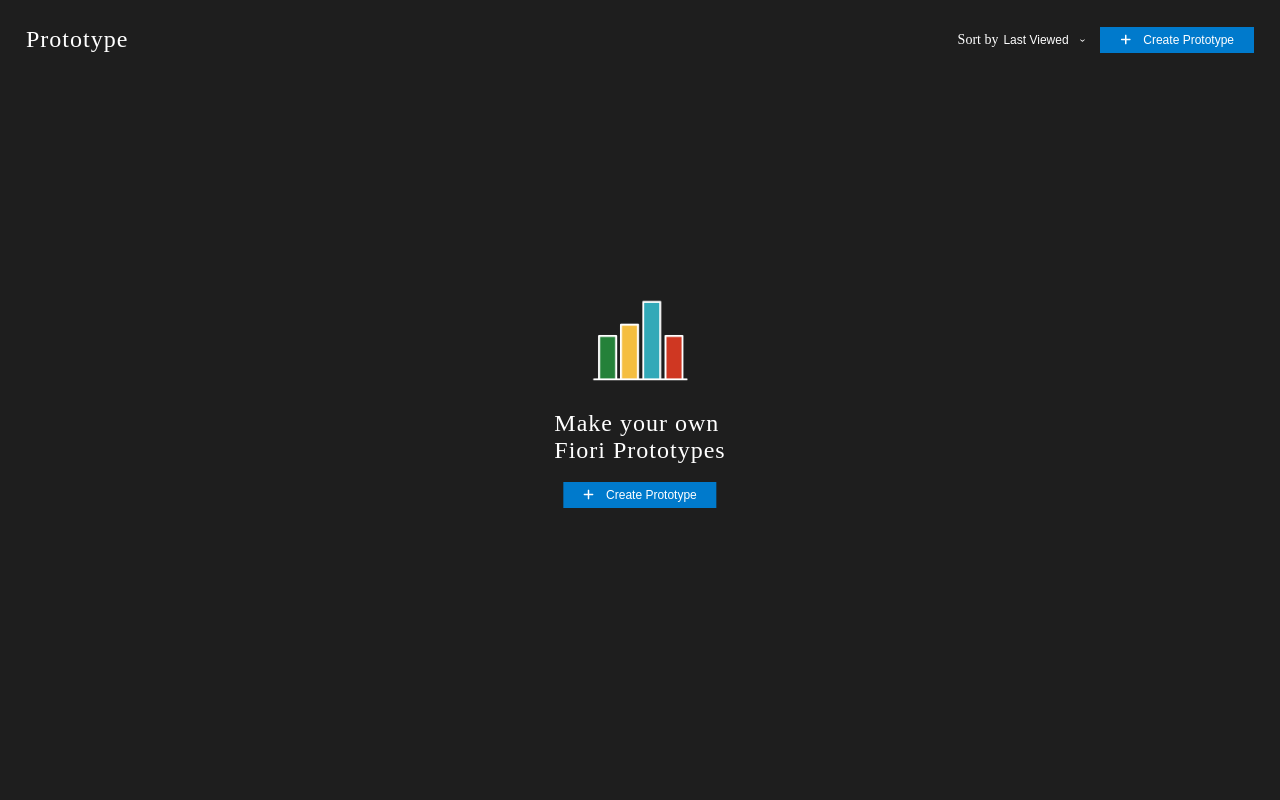
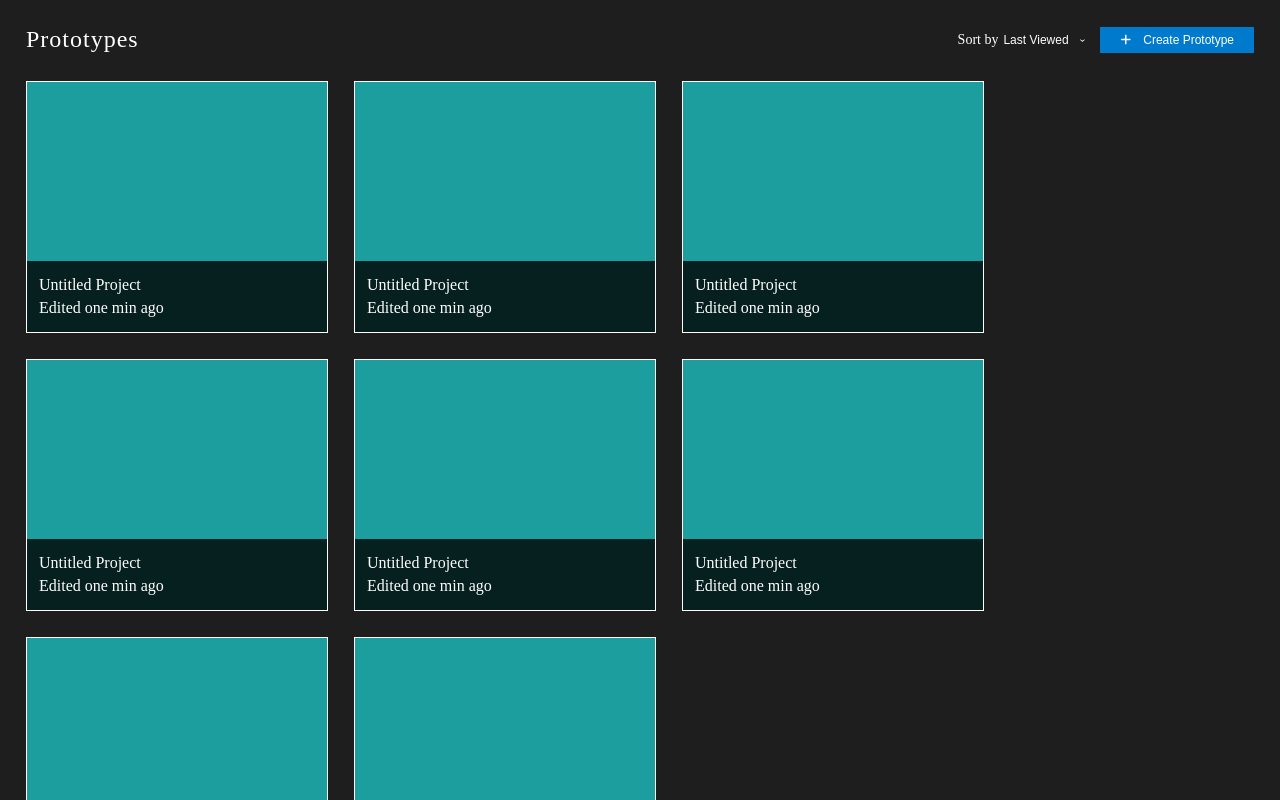
Before and after one commit to ghewadesumit/Javascript, a plain HTML site: page Prototype/Prototype Page/index.html in a window 1280 px wide. Drawn offline with Linux system fonts and the light colour scheme.

Commit message:
added cards to the page

```diff
--- a/Prototype/Prototype Page/index.html
+++ b/Prototype/Prototype Page/index.html
@@ -13,9 +13,9 @@
 </head>
 
 <body>
-    <d="protoctn-main">
+    <div class="protoctn-main">
         <div class="protoctn-header-container">
-            <header class="proto-header">Prototype</header>
+            <header class="proto-header">Prototypes</header>
             <div class="proto-header-btn-container">
                 <label class="sort-label">Sort by</label>
                 <div class="sort-selection-container">
@@ -33,7 +33,7 @@
             </div>
         </div>
         <div class="protoctn-content">
-            <div class="noitems-msg">
+            <!-- <div class="noitems-msg">
                 <div class="noitems-msg-content">
                     <img class="noitem-msg-img" src="barchart.png" />
                     <div class="noitem-msg-paragraph">
@@ -45,9 +45,87 @@
                         <span class="proto-button-content">Create Prototype</span>
                     </button>
                 </div>
+            </div> -->
+            <div class="card-main">
+                <div class="card-container">
+                    <div class="card-image-holder"></div>
+                    <footer class="card-footer">
+                        <header class="card-footer-header">
+                            Untitled Project
+                        </header>
+                        <p class="card-information">Edited one min ago</p>
+                    </footer>
+                </div>
+                <div class="card-container">
+                    <div class="card-image-holder"></div>
+                    <footer class="card-footer">
+                        <header class="card-footer-header">
+                            Untitled Project
+                        </header>
+                        <p class="card-information">Edited one min ago</p>
+                    </footer>
+                </div>
+                <div class="card-container">
+                    <div class="card-image-holder"></div>
+                    <footer class="card-footer">
+                        <header class="card-footer-header">
+                            Untitled Project
+                        </header>
+                        <p class="card-information">Edited one min ago</p>
+                    </footer>
+                </div>
+                <div class="card-container">
+                    <div class="card-image-holder"></div>
+                    <footer class="card-footer">
+                        <header class="card-footer-header">
+                            Untitled Project
+                        </header>
+                        <p class="card-information">Edited one min ago</p>
+                    </footer>
+                </div>
+                <div class="card-container">
+                    <div class="card-image-holder"></div>
+                    <footer class="card-footer">
+                        <header class="card-footer-header">
+                            Untitled Project
+                        </header>
+                        <p class="card-information">Edited one min ago</p>
+                    </footer>
+                </div>
+
+                <div class="card-container">
+                    <div class="card-image-holder"></div>
+                    <footer class="card-footer">
+                        <header class="card-footer-header">
+                            Untitled Project
+                        </header>
+                        <p class="card-information">Edited one min ago</p>
+                    </footer>
+                </div>
+                <div class="card-container">
+                    <div class="card-image-holder"></div>
+                    <footer class="card-footer">
+                        <header class="card-footer-header">
+                            Untitled Project
+                        </header>
+                        <p class="card-information">Edited one min ago</p>
+                    </footer>
+                </div>
+                <div class="card-container">
+                    <div class="card-image-holder"></div>
+                    <footer class="card-footer">
+                        <header class="card-footer-header">
+                            Untitled Project
+                        </header>
+                        <p class="card-information">Edited one min ago</p>
+                    </footer>
+                </div>
             </div>
+
+
+
         </div>
-        </div>
+    </div>
 </body>
 
 </html>
--- a/Prototype/Prototype Page/style.css
+++ b/Prototype/Prototype Page/style.css
@@ -1,6 +1,7 @@
 body {
     margin: 0px;
     padding: 0px;
+    box-sizing: border-box;
     background: #1e1e1e;
 }
 
@@ -191,3 +192,52 @@
 .para-two {
     margin: 0;
 }
+
+.protoctn-content {
+    overflow: auto;
+}
+
+.card-main {
+    display: flex;
+    flex-wrap: wrap;
+    flex: 1 1 auto;
+}
+
+.card-container {
+    width: 300px;
+    height: 250px;
+    border: 1px solid #fff;
+    margin-left: 26px;
+    margin-bottom: 26px;
+    color: #fff;
+    background: rgb(56, 59, 61);
+    /* overflow: hidden; */
+    position: relative;
+
+}
+
+.card-image-holder {
+    display: block;
+    width: 300px;
+    height: 250px;
+    background: rgba(0, 255, 255, 0.5);
+
+}
+
+.card-footer {
+    position: absolute;
+    bottom: 0px;
+    background: rgba(0, 0, 0, 0.8);
+    width: inherit;
+}
+
+.card-footer-header {
+    padding: 15px 0px 5px 12px;
+}
+
+.card-information {
+    margin: 0px;
+    padding: 0px 0px 15px 12px;
+
+
+}
```
